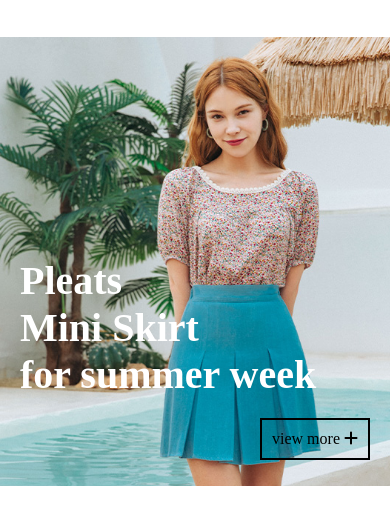
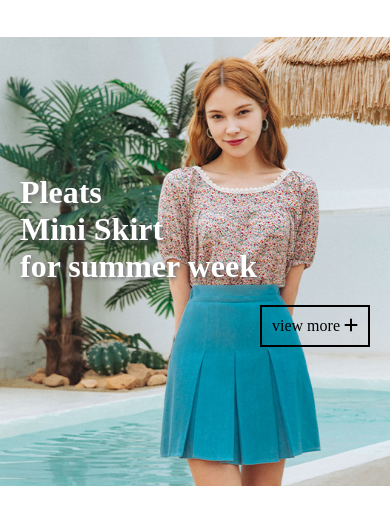
Before and after one commit to sunday-park/practice, a plain HTML site: page index.html in a window 390 px wide. Shown: the part 98-622 px from the top of the page. Drawn offline with nearby package versions, Linux system fonts and the light colour scheme; a web font is replaced by a local one.

Commit message:
shadow 및 글씨크기 수정

```diff
--- a/main.css
+++ b/main.css
@@ -83,6 +83,7 @@ header> nav> h1 {
     color: white;
     padding: 20px;
     font-size:2rem;
+    text-shadow: 2px 2px 4px rgb(107, 107, 107);
 }
 
 /*[모바일]*/
@@ -93,7 +94,7 @@ header> nav> h1 {
         font-size: 3rem;
     }
     .flex-container {
-        flex-direction: column; /* 세로 방향으로 정렬 */
+        flex-direction: column;
     }
     .banner {
         background-image: none;
@@ -110,7 +111,7 @@ header> nav> h1 {
     .phrase_wrapper {
         position: absolute;
         /*padding: 0px 20px;*/
-        margin-top: 200px;
+        margin-top: 30%;
         right: 0;
         width: 100%;
         max-height: 100%;
@@ -120,7 +121,6 @@ header> nav> h1 {
     .phrase_wrapper> h3 {
         position: relative;
         color: white;
-        font-size: 2.5rem;
+        font-size: 2rem;
     }
-
 }
```
